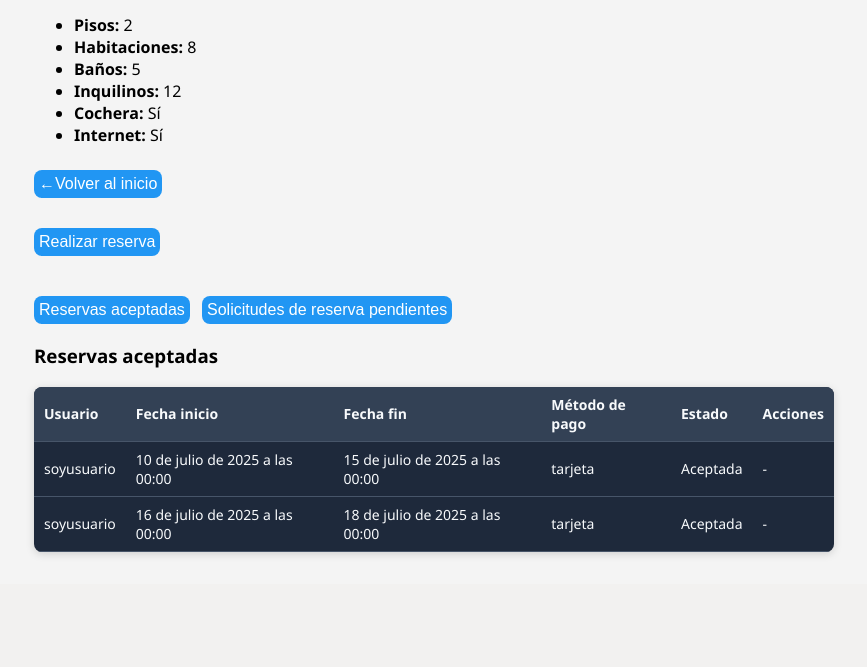
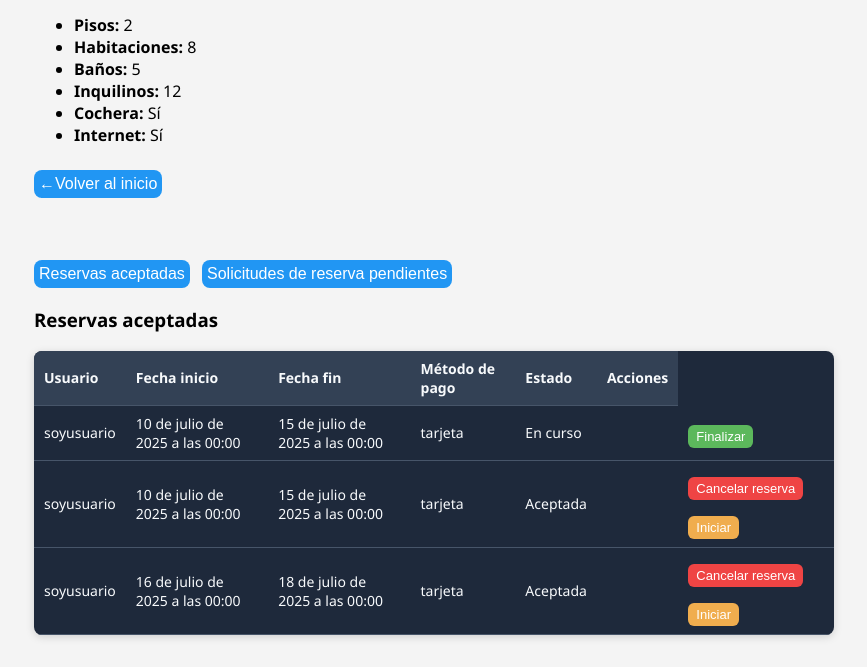
Before and after one commit to tomaspaoletti00/Ingenieria-de-Software-2, a Django app: page /reserva/inmueble/9/ in a window 1280 px wide. Shown: the part 1069-1736 px from the top of the page, without its empty margins (214-1081 px from the left). Before the commit the page ends 1624 px from the top, so only its background shows below. Run offline with Django 5.2, Linux system fonts and the light colour scheme; a user stored in the database is signed in; data comes from the database, SQL or seed files in the repository; both versions use the stored data as it was after the commit.

Commit message:
commit antes de pul 2millones

```diff
--- a/gestion_reserva/forms.py
+++ b/gestion_reserva/forms.py
@@ -18,8 +18,8 @@ class ReservaNormalForm(forms.ModelForm):
         model = Reserva
         fields = ['fecha_inicio', 'fecha_fin', 'metodo_pago']
         widgets = {
-            'fecha_inicio': forms.DateInput(attrs={'type': 'text', 'class': 'datepicker'}),
-            'fecha_fin': forms.DateInput(attrs={'type': 'text', 'class': 'datepicker'}),
+            'fecha_inicio': forms.DateInput(attrs={'id': 'id_ini','type': 'text', 'class': 'datepicker'}),
+            'fecha_fin': forms.DateInput(attrs={'id': 'id_fin','type': 'text', 'class': 'datepicker'}),
             'metodo_pago': forms.Select(),
         }
 
--- a/gestion_reserva/models.py
+++ b/gestion_reserva/models.py
@@ -14,6 +14,8 @@ class Reserva(models.Model):
         ('pendiente_pago', 'Pendiente de pago'),
         ('aceptada', 'Aceptada'),
         ('rechazada', 'Rechazada'),
+        ('en_curso', 'En curso'),
+        ('finalizada', 'Finalizada'),
     ]
     fecha_pendiente_pago = models.DateTimeField(null=True, blank=True)##nuevo
     estado = models.CharField(max_length=20, choices=ESTADOS, default='pendiente')
--- a/gestion_reserva/urls.py
+++ b/gestion_reserva/urls.py
@@ -11,4 +11,7 @@ urlpatterns = [
     path('reservas/horas_ocupadas/<int:inmueble_id>/', views.obtener_horas_ocupadas, name='obtener_horas_ocupadas'),
 
     path('agregarInquilino/<int:reserva_id>/', views.agregarInquilinos, name='insertar_inquilino'),
+    path('admin/cancelar_reserva/<int:reserva_id>/', views.cancelar_reserva_admin, name='cancelar_reserva_admin'),
+    path('reservas/<int:reserva_id>/actualizar/', views.actualizar_estado_dinamico, name='actualizar_estado_reserva'),
+
 ]
--- a/gestion_reserva/views.py
+++ b/gestion_reserva/views.py
@@ -105,7 +105,7 @@ def hacer_reserva(request, id_inmueble):
     conflictos = Reserva.objects.filter(
         inmueble=inmueble
     ).filter(
-        Q(estado='aceptada') | Q(estado='pendiente_pago', fecha_pendiente_pago__gte=tiempo_limite_pago)
+        Q(estado='aceptada') | Q(estado='', fecha_pendiente_pago__gte=tiempo_limite_pago)
     ).values_list('fecha_inicio', 'fecha_fin')
 
     if request.method == "POST":
@@ -143,7 +143,7 @@ def hacer_reserva(request, id_inmueble):
     })
 @login_required
 def listar_reservas(request):
-    reservas_aceptadas = Reserva.objects.filter(usuario=request.user, estado='aceptada')
+    reservas_aceptadas = Reserva.objects.filter(usuario=request.user, estado__in=['aceptada', 'en_curso'])
     reservas_pendientes = Reserva.objects.filter(usuario=request.user,estado__in=['pendiente_pago', 'pendiente'])
     reservas_canceladas = Reserva.objects.filter(usuario=request.user, estado='cancelada')
     puede_cambiar_estado = False  # Solo para admins o empleados, si querés podés condicionar
@@ -291,7 +291,7 @@ def inmueble_detalle(request, pk):
                 estado__in=['pendiente_pago', 'aceptada', 'pendiente']
             )
 
-    reservas_aceptadas = reservas.filter(estado='aceptada')
+    reservas_aceptadas = reservas.filter(estado__in=['aceptada', 'en_curso'])
     reservas_pendientes = reservas.filter(estado__in=['pendiente_pago', 'pendiente'])
 
     context = {
@@ -377,7 +377,7 @@ def pagar_reserva(request, reserva_id):
                         r.estado = 'rechazada'
                         r.save()
 
-            return redirect("inmueble_detalle", pk=reserva.inmueble.id)
+            return redirect('listar_reservas')
     else:
         form = PagoForm()
 
@@ -436,3 +436,56 @@ def calcular_total_reserva(reserva):
         precio = float(reserva.inmueble.precio) * duracion_dias
 
     return precio
+
+@login_required
+def cancelar_reserva_admin(request, reserva_id):
+    if not (request.user.is_staff or request.user.is_superuser):
+        return HttpResponseForbidden("No tenés permisos para acceder a esta acción.")
+
+    reserva = get_object_or_404(Reserva, id=reserva_id)
+    if request.method == "POST":
+        motivo = request.POST.get("motivo", "").strip()
+
+        if reserva.estado in ['pendiente', 'pendiente_pago', 'aceptada']:
+            reserva.estado = 'cancelada'
+            reserva.save()
+
+            mensaje = f"Su reserva fue cancelada por un administrador.\nMotivo: {motivo}" if motivo else "Su reserva fue cancelada por un administrador."
+            send_mail(
+                'Reserva cancelada por administrador',
+                mensaje,
+                'no-reply@tuapp.com',
+                [reserva.usuario.email],
+                fail_silently=False,
+            )
+            messages.success(request, "Reserva cancelada y mail enviado.")
+        else:
+            messages.error(request, "No se puede cancelar esta reserva.")
+        return redirect('inmueble_detalle', pk=reserva.inmueble.id)
+
+    return render(request, "gestion_reserva/cancelar_reserva_admin.html", {
+        "reserva": reserva
+    })
+
+@login_required
+def actualizar_estado_dinamico(request, reserva_id):
+    reserva = get_object_or_404(Reserva, id=reserva_id)
+
+    if reserva.usuario != request.user and not request.user.is_staff and not request.user.is_superuser:
+        return HttpResponseForbidden("No tenés permiso.")
+
+    if request.method == 'POST':
+        accion = request.POST.get('accion')
+
+        if accion == 'iniciar' and reserva.estado == 'aceptada':
+            reserva.estado = 'en_curso'
+            reserva.save()
+            messages.success(request, "La reserva se ha iniciado.")
+        elif accion == 'finalizar' and reserva.estado == 'en_curso':
+            reserva.estado = 'finalizada'
+            reserva.save()
+            messages.success(request, "La reserva se ha finalizado.")
+        else:
+            messages.error(request, "Acción no permitida.")
+
+    return redirect('inmueble_detalle', pk=reserva.inmueble.id)
--- a/static/styles/tabla_reservas.css
+++ b/static/styles/tabla_reservas.css
@@ -76,3 +76,12 @@
     background-color: #bd0808; /* naranja */
     color: white;
 }
+.btn-reserva.iniciar {
+    background-color: #f0ad4e;
+    color: white;
+}
+
+.btn-reserva.finalizar {
+    background-color: #5cb85c;
+    color: white;
+}
--- a/templates/gestion_inmuebles/detalle_inmueble.html
+++ b/templates/gestion_inmuebles/detalle_inmueble.html
@@ -76,11 +76,11 @@
     </a>
     <br>
     <br>
-    {% if user.is_authenticated and inmueble.estado == "Disponible" %}
-    <a href="{% url 'hacer_reserva' inmueble.id %}">
-        <button>Realizar reserva</button>
-    </a>
-    {% endif %}
+        {% if user.is_authenticated and inmueble.estado == "Disponible" and not user.is_staff and not user.is_superuser %}
+        <a href="{% url 'hacer_reserva' inmueble.id %}">
+            <button>Realizar reserva</button>
+        </a>
+        {% endif %}
     {% if user.is_authenticated and user.is_staff or user.is_superuser %}
     <!-- Pestañas -->
     <div class="pestana-selector">
--- a/templates/gestion_reserva/tabla_reservas.html
+++ b/templates/gestion_reserva/tabla_reservas.html
@@ -20,9 +20,10 @@
                 <td>{{ reserva.metodo_pago }}</td>
                 <td>{{ reserva.get_estado_display }}</td>
                 <td>
+                <td>
                     <div class="acciones-reserva">
                         {% if puede_cambiar_estado and reserva.estado == 'pendiente' %}
-                             <div class="acciones-reserva">
+                            <!-- Botones aceptar/rechazar para admin/empleado -->
                             <form method="post" action="{% url 'cambiar_estado_reserva' reserva.id %}">
                                 {% csrf_token %}
                                 <input type="hidden" name="inmueble_id" value="{{ inmueble.id }}">
@@ -35,10 +36,11 @@
                                 <input type="hidden" name="nuevo_estado" value="rechazada">
                                 <button type="submit" class="btn-reserva rechazar">Rechazar</button>
                             </form>
-                            </div>
-                        {% elif reserva.usuario == user %}
+                        {% endif %}
+
+                        {% if reserva.usuario == user %}
                             {% if reserva.estado == 'pendiente_pago' %}
-                                <form  action="{% url 'insertar_inquilino' reserva.id %}">
+                                <form action="{% url 'insertar_inquilino' reserva.id %}">
                                     {% csrf_token %}
                                     <button type="submit" class="btn-reserva pagar">Pagar</button>
                                 </form>
@@ -49,7 +51,31 @@
                                     <button type="submit" class="btn-reserva cancelar" onclick="return confirm('¿Querés cancelar esta reserva?')">Cancelar</button>
                                 </form>
                             {% endif %}
-                        {% else %}
+                        {% endif %}
+                        {% if user.is_staff or user.is_superuser %}
+                            {% if reserva.estado in estados_cancelables and reserva.usuario != user %}
+                                <!-- Botón de cancelar como admin/empleado -->
+                                 {% if reserva.estado != 'pendiente' %}
+                                <form method="get" action="{% url 'cancelar_reserva_admin' reserva.id %}">
+                                    <button type="submit" class="btn-reserva cancelar">Cancelar reserva</button>
+                                </form>
+                                {% endif %}
+                            {% endif %}
+                        {% endif %}
+                            {% if reserva.estado == 'aceptada' %}
+                                <form method="post" action="{% url 'actualizar_estado_reserva' reserva.id %}">
+                                    {% csrf_token %}
+                                    <input type="hidden" name="accion" value="iniciar">
+                                    <button type="submit" class="btn-reserva iniciar">Iniciar</button>
+                                </form>
+                            {% elif reserva.estado == 'en_curso' %}
+                                <form method="post" action="{% url 'actualizar_estado_reserva' reserva.id %}">
+                                    {% csrf_token %}
+                                    <input type="hidden" name="accion" value="finalizar">
+                                    <button type="submit" class="btn-reserva finalizar">Finalizar</button>
+                                </form>
+                            {% endif %}
+                        {% if not puede_cambiar_estado and reserva.usuario != user %}
                             -
                         {% endif %}
                     </div>
```
Also changed, not shown: templates/gestion_reserva/cancelar_reserva_admin.html (added, +13 -0 lines), templates/gestion_reserva/hacer_reserva.html (+59 -25 lines), db.sqlite3. Lines whose indentation alone changed are shown as unchanged.
